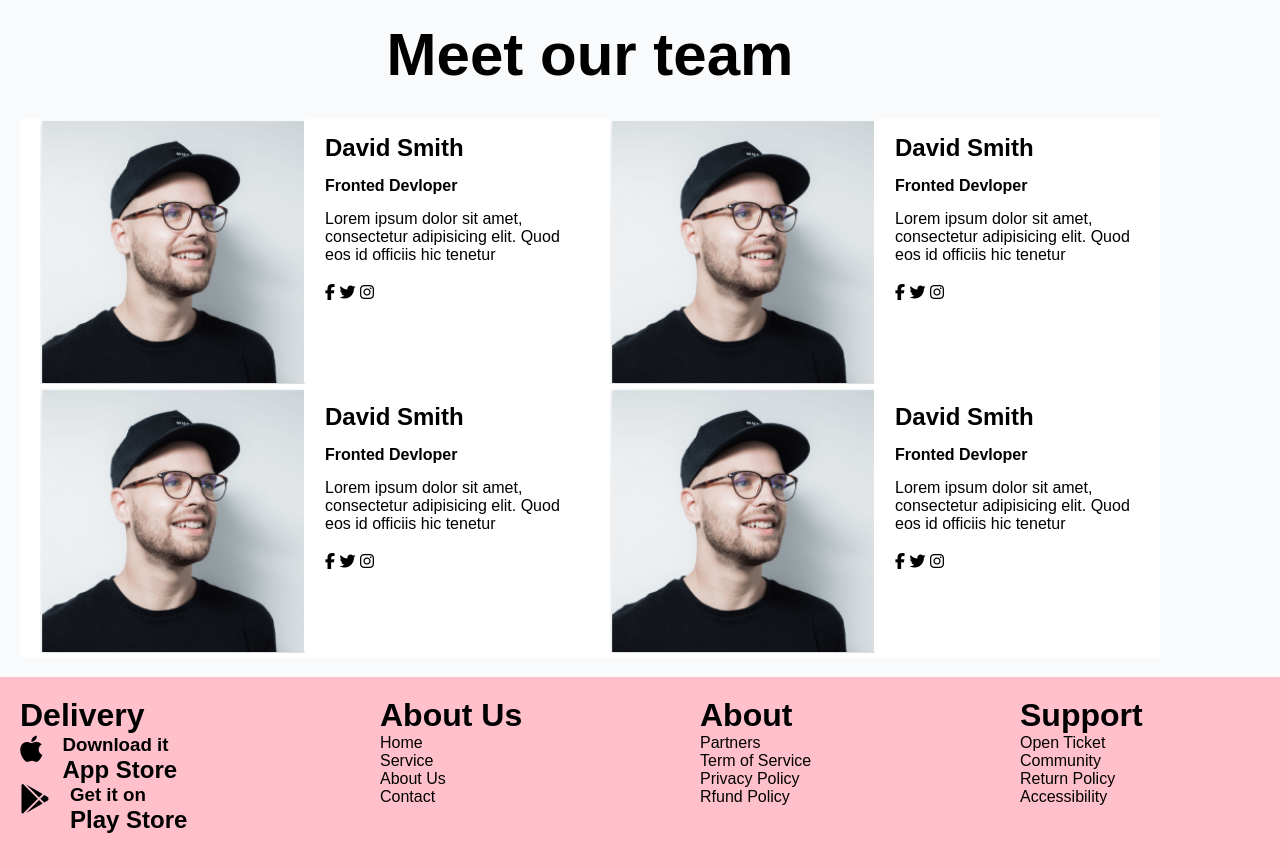
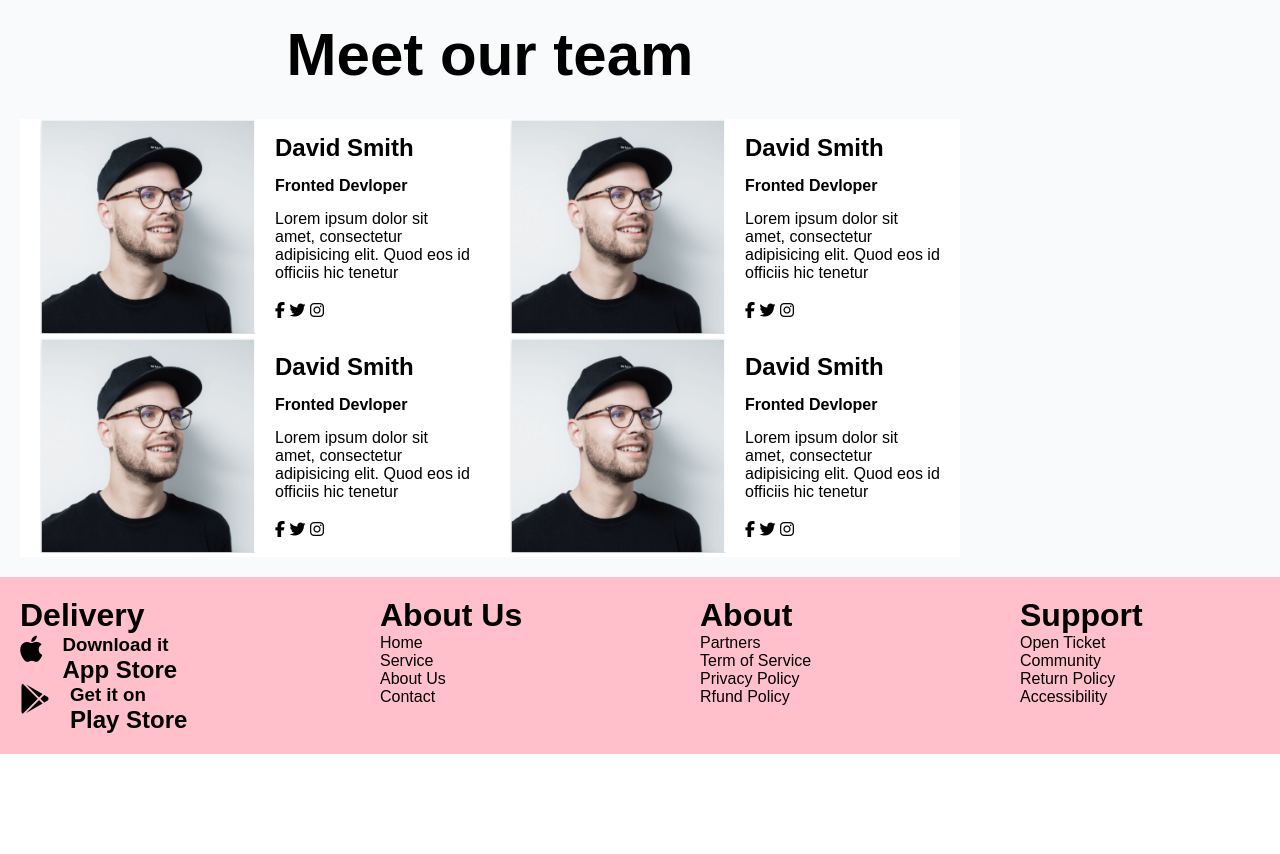
Before and after one commit to saikatsk-maker/team, a plain HTML site: page index.html in a window 1280 px wide. After the commit the page ends 800 px from the top, so only its background shows below. Drawn offline with Linux system fonts and the light colour scheme; a web font is replaced by a local one.

Commit message:
Update style.css

```diff
--- a/style.css
+++ b/style.css
@@ -11,7 +11,7 @@ body{
 	background-color:#F9FAFB;
 }
 .t-container{
-	width:1140px;
+	width:940px;
 	background-color:#F9FAFB;
 }
 .t-head{
```
